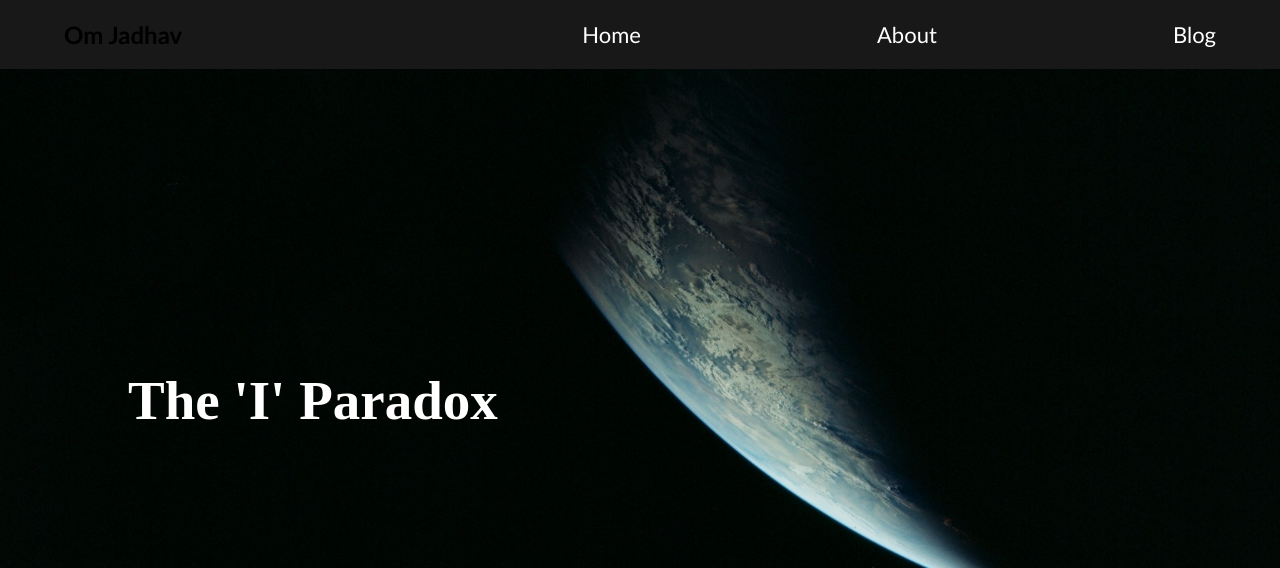
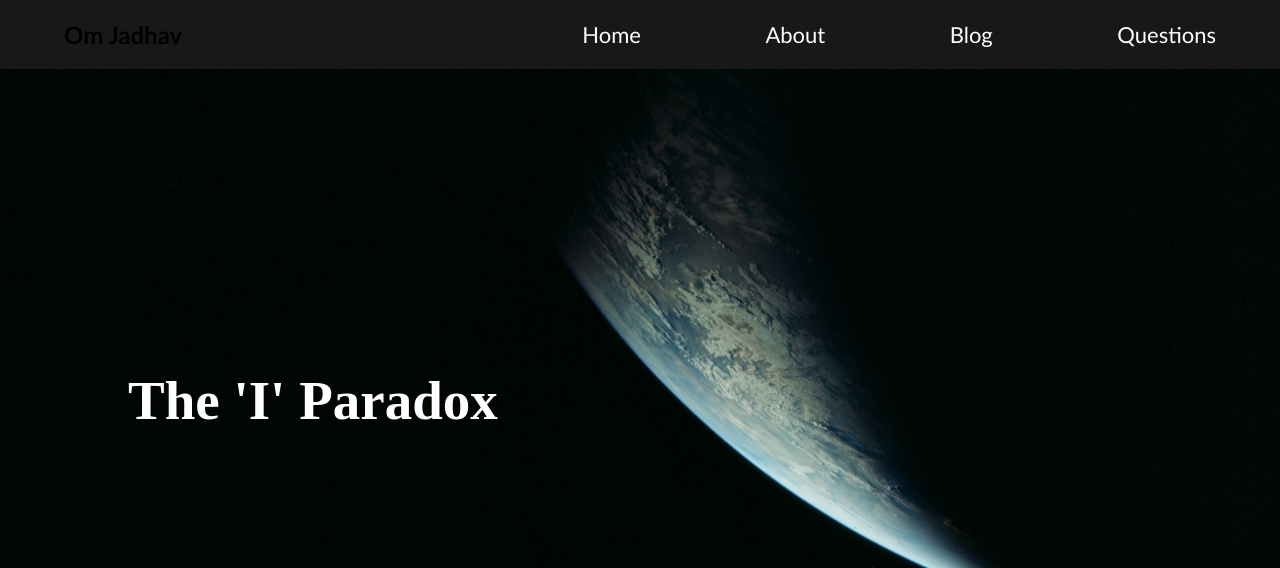
Before and after one commit to OmJadhav1905/myflaskblog, a Flask app: page / in a window 1280 px wide. Shown: the top 568 px of the page. Run offline with Flask 3, Linux system fonts and the light colour scheme.

Commit message:
Added Questions page route, template, and navbar link

```diff
--- a/app.py
+++ b/app.py
@@ -16,6 +16,9 @@ def about():
 def blog():
     return render_template('blog.html')
 
+@app.route('/questions')
+def questions():
+    return render_template('questions.html')
 
 if __name__ == "__main__":
     app.run(debug=True)
--- a/templates/base.html
+++ b/templates/base.html
@@ -130,6 +130,7 @@
             <a href="/">Home</a>
             <a href="/about">About</a>
             <a href="{{ url_for('blog') }}">Blog</a>
+            <a href="{{ url_for('questions') }}">Questions</a>
         </div>
     </nav>
 
```
Also changed, not shown: templates/questions.html (added, +8 -0 lines).
